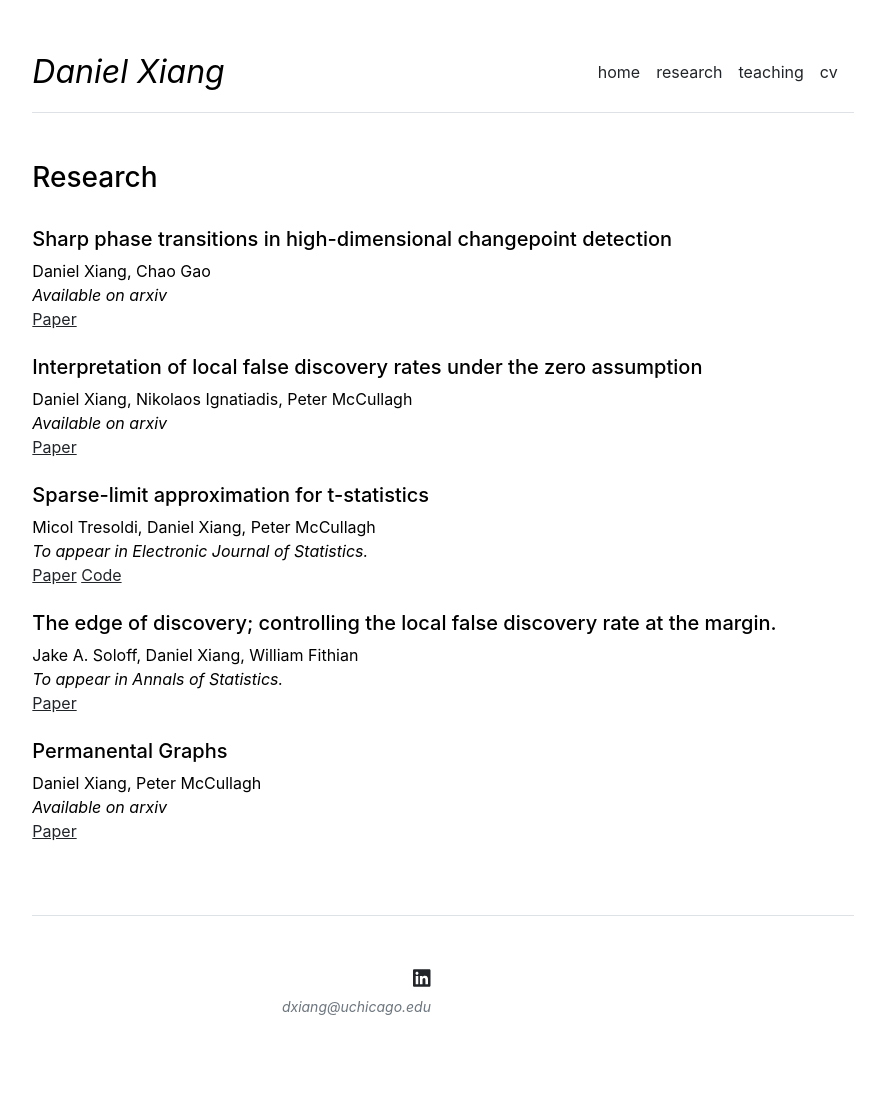
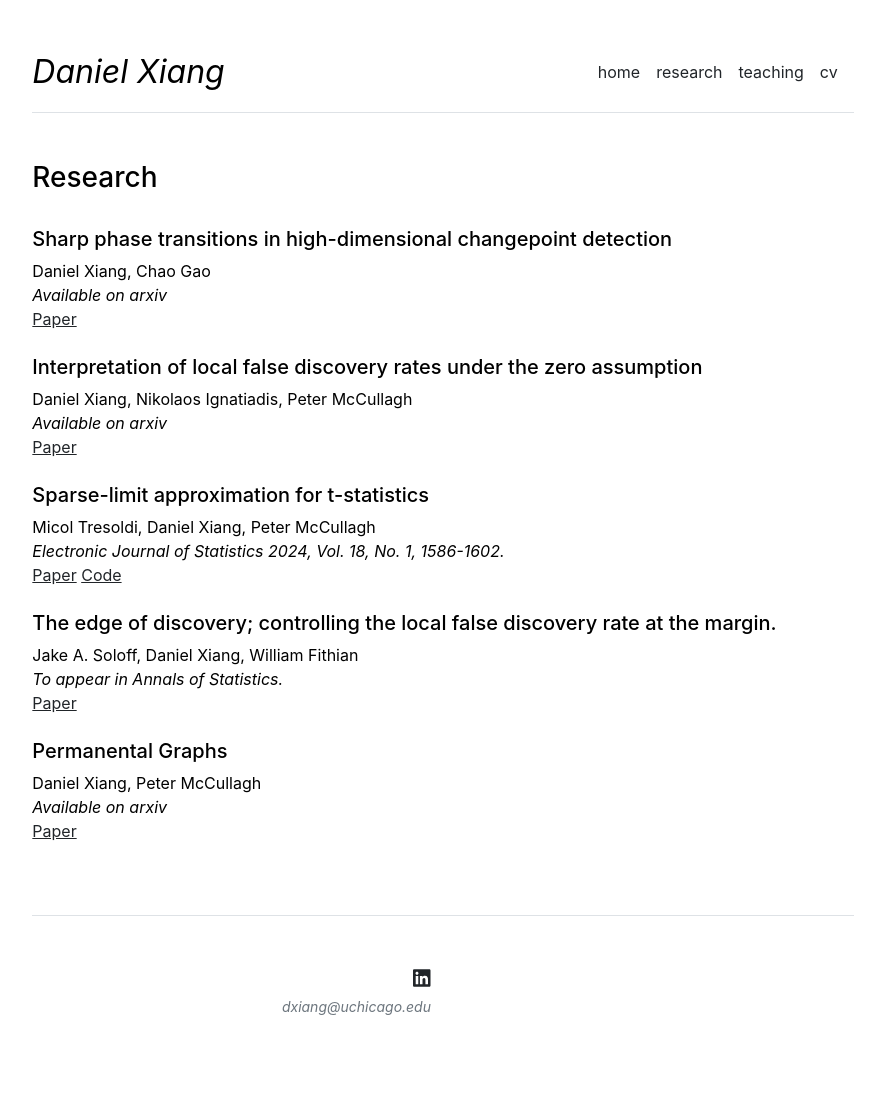
Before and after one commit to dan-xiang/dan-xiang.github.io, a Jekyll site: the page built from research.md, in a window 1280 px wide. Shown: the whole page, without its empty margins (197-1082 px from the left). Built offline with Jekyll 4.4.1, drawn with Linux system fonts in a browser that asks for light colours.

Commit message:
Update research.md
Signed-off-by: dan-xiang <120136833+dan-xiang@users.noreply.github.com>

```diff
--- a/research.md
+++ b/research.md
@@ -20,7 +20,7 @@ publications:
 
 - title: Sparse-limit approximation for t-statistics
   authors: Micol Tresoldi, Daniel Xiang, Peter McCullagh
-  conference: To appear in Electronic Journal of Statistics.
+  conference: Electronic Journal of Statistics 2024, Vol. 18, No. 1, 1586-1602.
   paperlink: https://arxiv.org/abs/2307.01395
   codelink: https://github.com/dan-xiang/dan-xiang.github.io/blob/master/sparse-limit-t-statistics.R
   slides: NA
```
